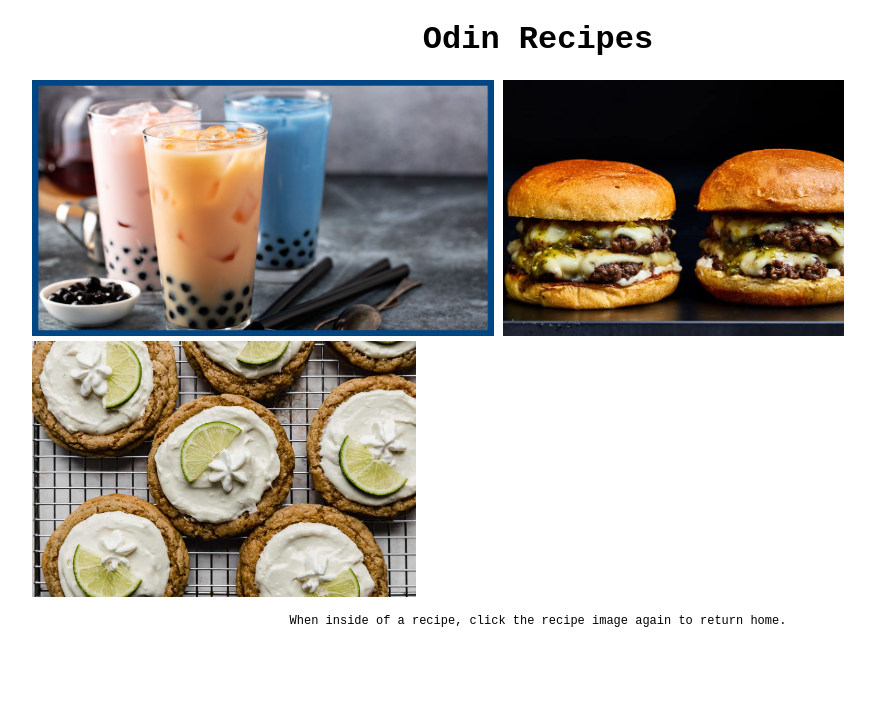
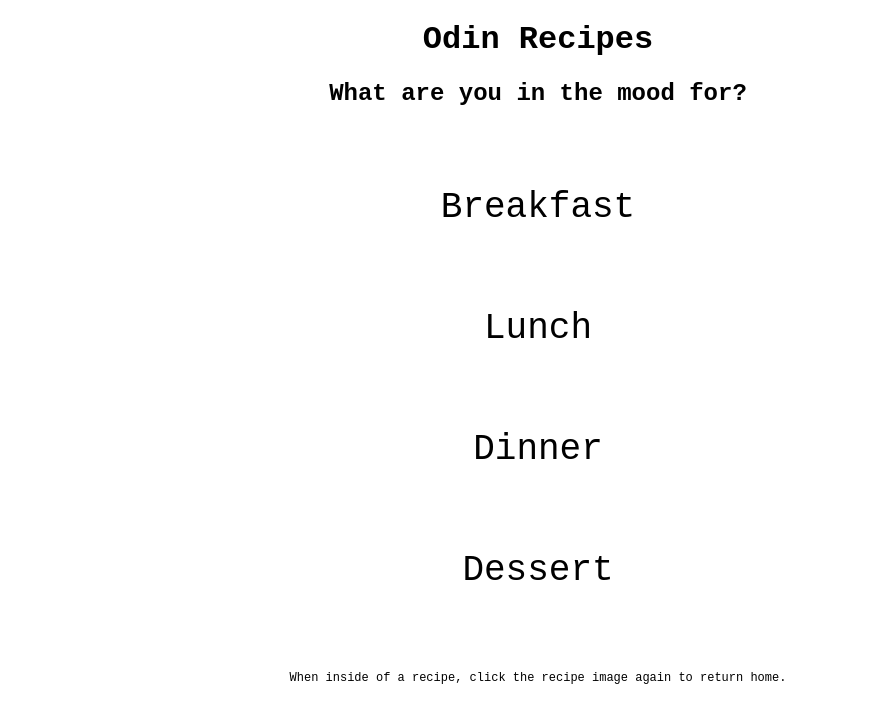
Before and after one commit to ricardo-hz/odin-recipes, a plain HTML site: page index.html in a window 1280 px wide. Shown: the whole page, without its empty margins (102-977 px from the left). Drawn offline with Linux system fonts and the light colour scheme.

Commit message:
Edit index.html with new CSS

```diff
--- a/index.html
+++ b/index.html
@@ -7,12 +7,11 @@
     </head>
     <body>
         <h1 id="main-menu-title">Odin Recipes</h1>
-        <!--Images which lead to recipes-->
-        <div class="images">
-            <a href ="recipes/boba.html"><img src="img/boba.jpg" alt="photo of boba" width="auto" height="256px"></a>
-            <a href="recipes/cheeseburger.html"><img src = "img/cheeseburger.webp" alt="photo of cheeseburger" width="auto" height="256px"></a>
-            <a href="recipes/cookie.html"><img src = "img/cookie.jpg" alt="photo of cookie" width="auto" height="256px"></a>
-        </div>
+        <h2 align="center">What are you in the mood for?</h2>
+        <p class = "index groups">Breakfast</p>
+        <p class = "index groups">Lunch</p>
+        <p class = "index groups">Dinner</p>
+        <p class = "index groups">Dessert</p>
         <p class = "index context"> When inside of a recipe, click the recipe image again to return home.</p>
     </body>
 </html>
--- a/style.css
+++ b/style.css
@@ -22,3 +22,10 @@ wacky :/ */
     text-align: center;
     font-size: 12px;
 }
+
+.index.groups
+{
+    text-align: center;
+    font-size: 36px;
+    margin: 80px;
+}
```
